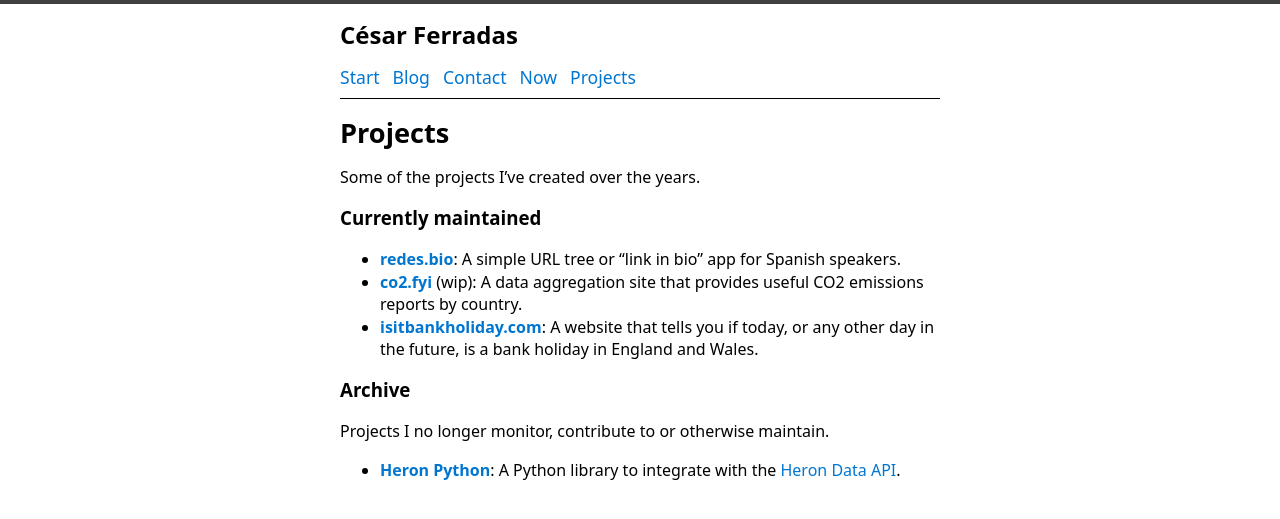
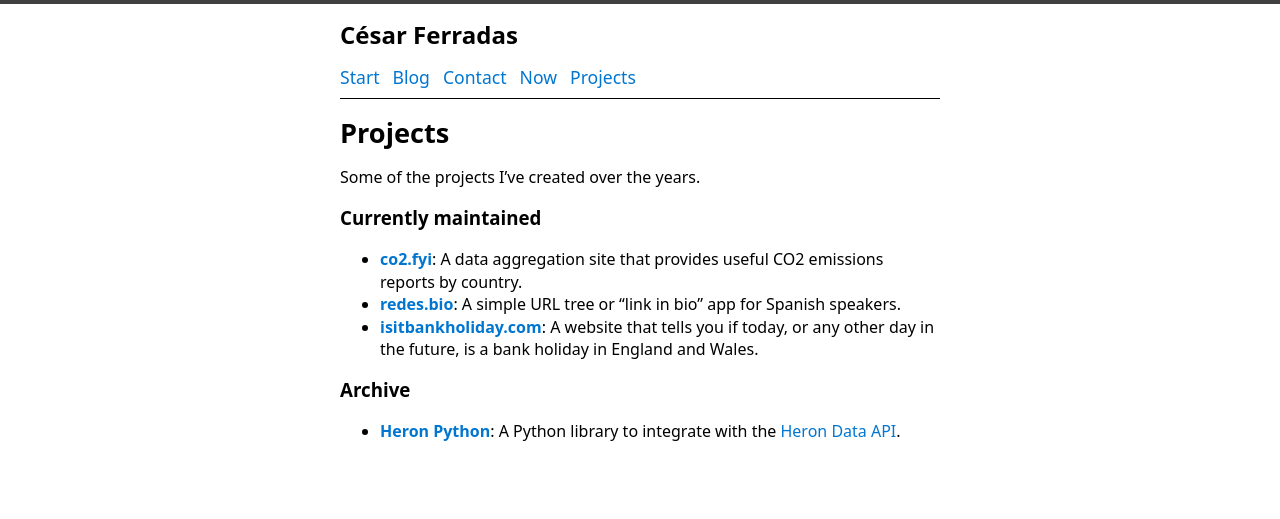
Before and after one commit to cesarferradas/ferrad.as, a Jekyll site: the page built from projects.md, in a window 1280 px wide. Shown: the top 519 px of the page. Built offline with Jekyll 4.4.1, drawn with Linux system fonts in a browser that asks for light colours.

Commit message:
Update projects

```diff
--- a/projects.md
+++ b/projects.md
@@ -7,20 +7,17 @@
 
 Some of the projects I've created over the years.
 
-
 ### Currently maintained
 
+- **[co2.fyi](https://co2.fyi)**:
+    A data aggregation site that provides useful CO2 emissions reports by country.
 - **[redes.bio](https://redes.bio)**:
     A simple URL tree or "link in bio" app for Spanish speakers.
-- **[co2.fyi](https://co2.fyi)** (wip):
-    A data aggregation site that provides useful CO2 emissions reports by country.
 - **[isitbankholiday.com](https://isitbankholiday.com)**:
     A website that tells you if today, or any other day in the future, is a
     bank holiday in England and Wales.
 
 ### Archive
 
-Projects I no longer monitor, contribute to or otherwise maintain.
-
 - **[Heron Python](https://pypi.org/project/heron-data/)**:
     A Python library to integrate with the [Heron Data API](https://docs.herondata.io/api).
```
